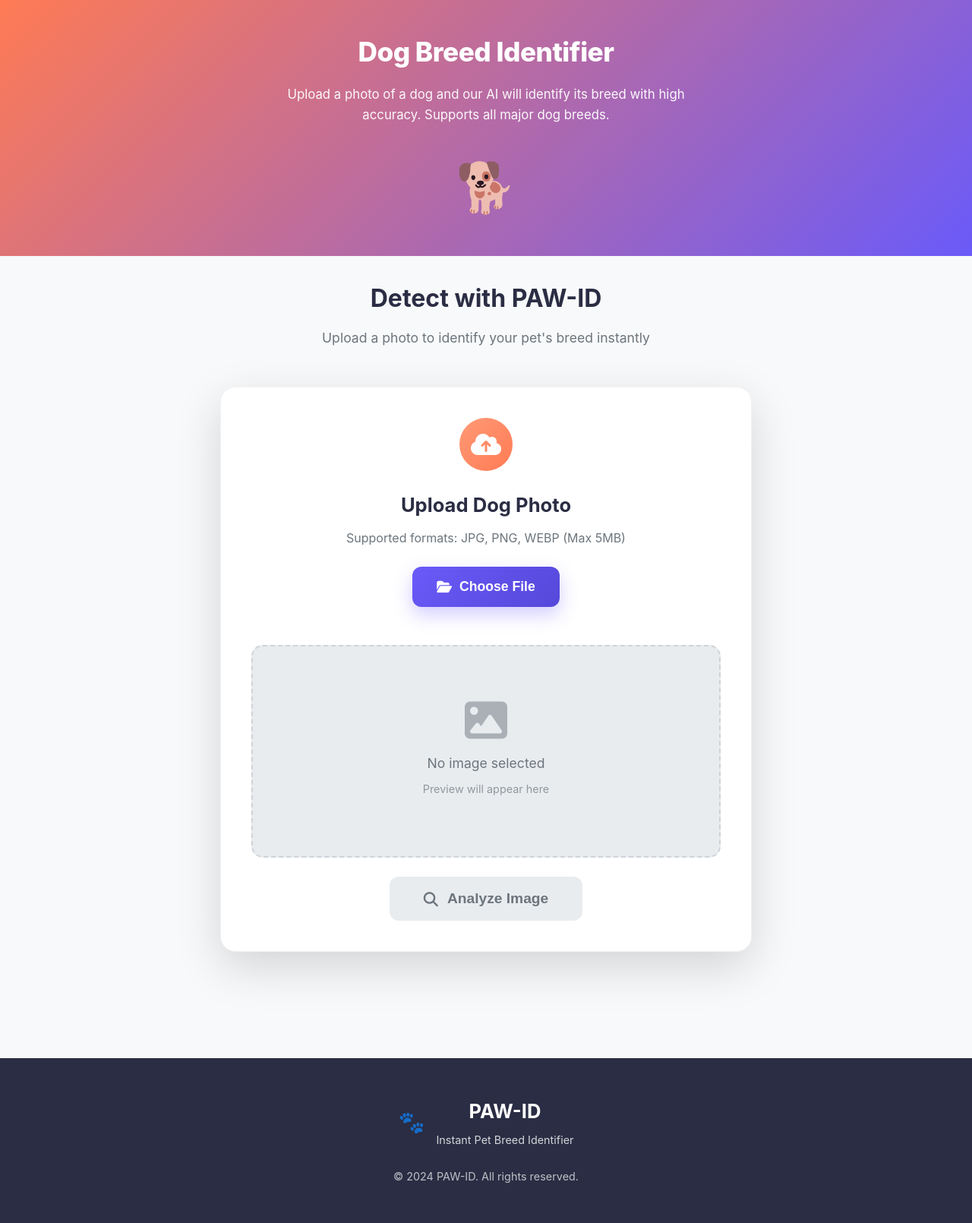
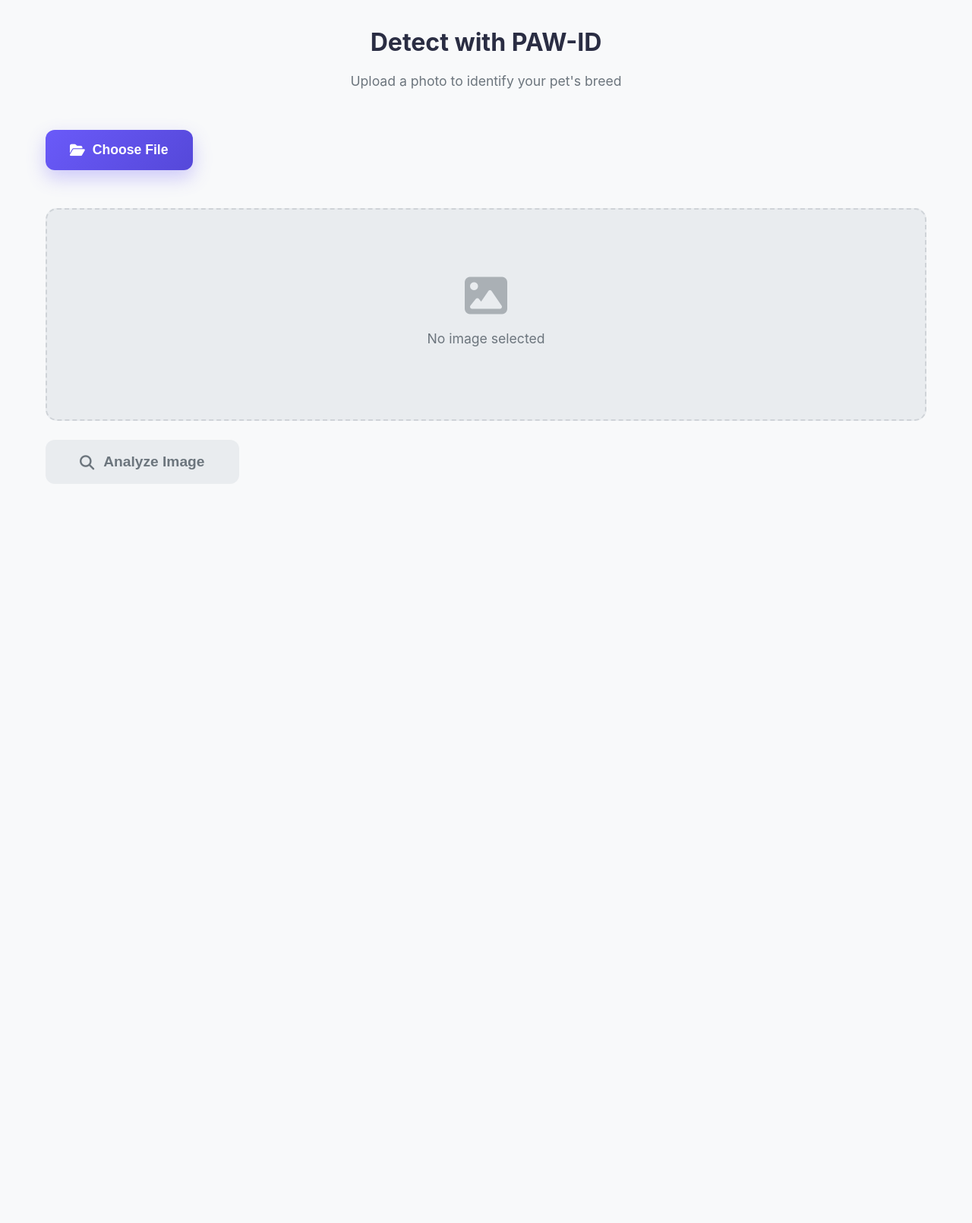
Before and after one commit to Manieylene/pet-identifier, a website: page public/index.html in a window 1280 px wide. Shown: the whole page at 76% size. After the commit the page ends 800 px from the top, so only its background shows below. Drawn offline with Linux system fonts and the light colour scheme.

Commit message:
Finalize Roboflow API and UI cleanup

```diff
--- a/public/index.html
+++ b/public/index.html
@@ -13,59 +13,28 @@
 </head>
 <body>
 
-  <section class="hero-section">
-    <div class="hero-content">
-      <h1>Dog Breed Identifier</h1>
-      <p class="hero-subtitle">
-        Upload a photo of a dog and our AI will identify its breed with high accuracy.
-        Supports all major dog breeds.
-      </p>
-      <div class="dog-icon">🐕</div>
-    </div>
-  </section>
-
 <section class="detection-section" id="detect">
   <h2>Detect with PAW-ID</h2>
-    <p class="detect-sub">
-      Upload a photo to identify your pet's breed instantly
-    </p>
-
-    <div class="upload-container">
-      <div class="upload-card">
-        <div class="upload-icon">
-          <i class="fas fa-cloud-upload-alt"></i>
-        </div>
-        <h3>Upload Dog Photo</h3>
-        <p>Supported formats: JPG, PNG, WEBP (Max 5MB)</p>
+  <p class="detect-sub">Upload a photo to identify your pet's breed</p>
 
   <div class="camera-upload">
     <button id="uploadBtn" class="upload-btn">
       <i class="fas fa-folder-open"></i> Choose File
     </button>
-          <input
-            type="file"
-            id="imageInput"
-            accept="image/*"
-            style="display:none;"
-          >
+    <input type="file" id="imageInput" accept="image/*" style="display:none;">
   </div>
 
   <div class="image-preview-area">
-          <div class="preview-placeholder" id="previewPlaceholder">
+    <div id="previewPlaceholder" class="preview-placeholder">
       <i class="fas fa-image"></i>
       <p>No image selected</p>
-            <p class="preview-hint">Preview will appear here</p>
     </div>
     <img id="imagePreview" style="display:none;" />
   </div>
 
-        <div class="analyze-container">
   <button id="analyzeImageBtn" class="analyze-btn" disabled>
     <i class="fas fa-search"></i> Analyze Image
   </button>
-        </div>
-      </div>
-    </div>
 </section>
 
 <div id="result-card" class="result-card hidden">
@@ -77,19 +46,6 @@
   <div id="confidence-list"></div>
 </div>
 
-  <footer class="site-footer">
-    <div class="footer-content">
-      <div class="footer-brand">
-        <div class="paw-logo">🐾</div>
-        <div>
-          <h3>PAW-ID</h3>
-          <p>Instant Pet Breed Identifier</p>
-        </div>
-      </div>
-      <p class="footer-copy">© 2024 PAW-ID. All rights reserved.</p>
-    </div>
-  </footer>
-
-<script src="/script.js"></script>
+<script src="/script.js?v=final"></script>
 </body>
 </html>
--- a/public/script.js
+++ b/public/script.js
@@ -7,8 +7,10 @@ document.addEventListener("DOMContentLoaded", () => {
 
   let currentFile = null;
 
+  // Upload button
   uploadBtn.addEventListener("click", () => imageInput.click());
 
+  // Handle image selection
   imageInput.addEventListener("change", () => {
     const file = imageInput.files[0];
     if (!file) return;
@@ -25,16 +27,16 @@ document.addEventListener("DOMContentLoaded", () => {
     reader.readAsDataURL(file);
   });
 
-
-  analyzeBtn.addEventListener("click", async () => {
+  // Analyze Image (FIXED ASYNC FLOW)
+  analyzeBtn.addEventListener("click", () => {
     if (!currentFile) return;
 
     analyzeBtn.disabled = true;
     analyzeBtn.textContent = "Analyzing...";
 
-    try {
-      const reader = new FileReader();
-      reader.onload = async () => {
+    const reader = new FileReader();
+    reader.onload = async () => {
+      try {
         const res = await fetch("/api/upload", {
           method: "POST",
           headers: { "Content-Type": "application/json" },
@@ -45,19 +47,20 @@ document.addEventListener("DOMContentLoaded", () => {
 
         const data = await res.json();
         renderResult(data);
-      };
+      } catch (err) {
+        console.error("❌ Analysis error:", err);
+        alert("Analysis failed");
+      } finally {
+        analyzeBtn.disabled = false;
+        analyzeBtn.innerHTML =
+          '<i class="fas fa-search"></i> Analyze Image';
+      }
+    };
 
-      reader.readAsDataURL(currentFile);
-    } catch (err) {
-      console.error(err);
-      alert("Analysis failed");
-    } finally {
-      analyzeBtn.disabled = false;
-      analyzeBtn.innerHTML = '<i class="fas fa-search"></i> Analyze Image';
-    }
+    reader.readAsDataURL(currentFile);
   });
 
-
+  // Render result
   function renderResult(data) {
     const card = document.getElementById("result-card");
     const mainBreed = document.getElementById("main-breed");
```
Also changed, not shown: api/upload.js (+8 -15 lines). Lines whose indentation alone changed are shown as unchanged.
